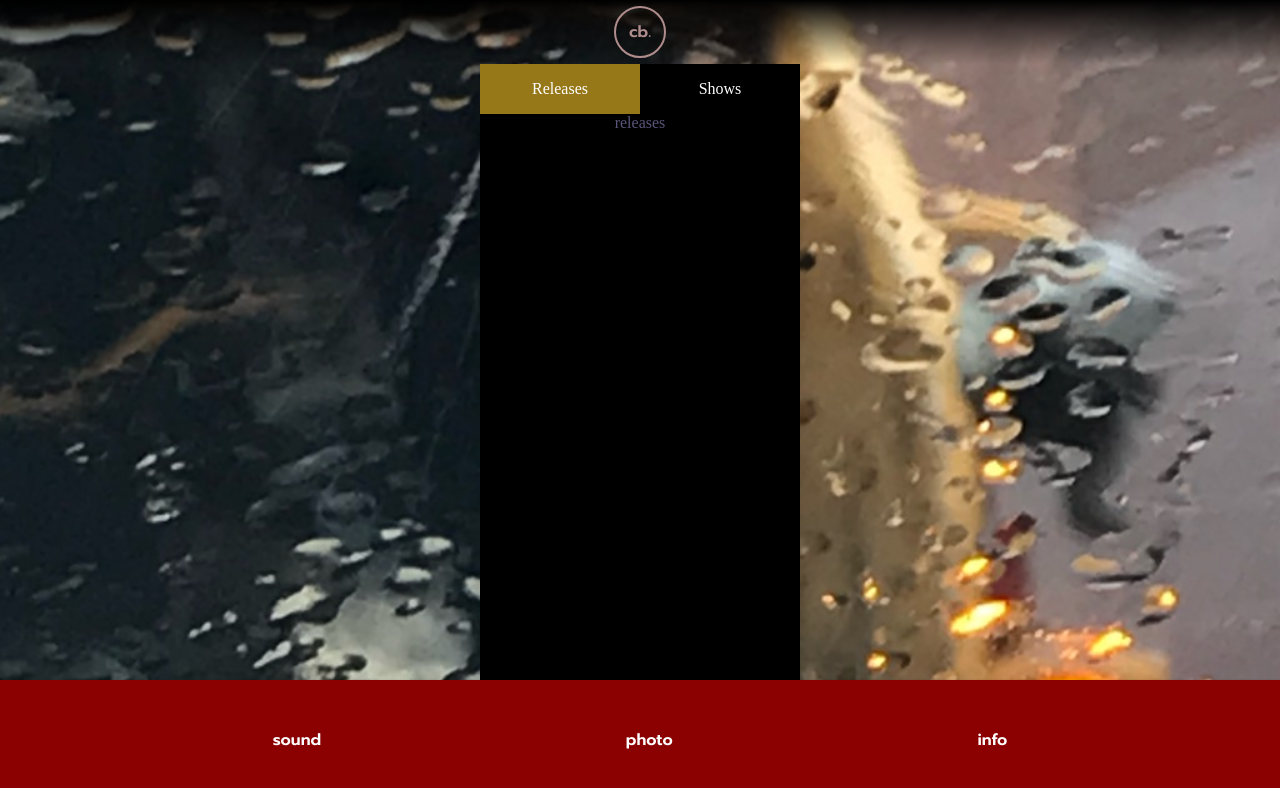
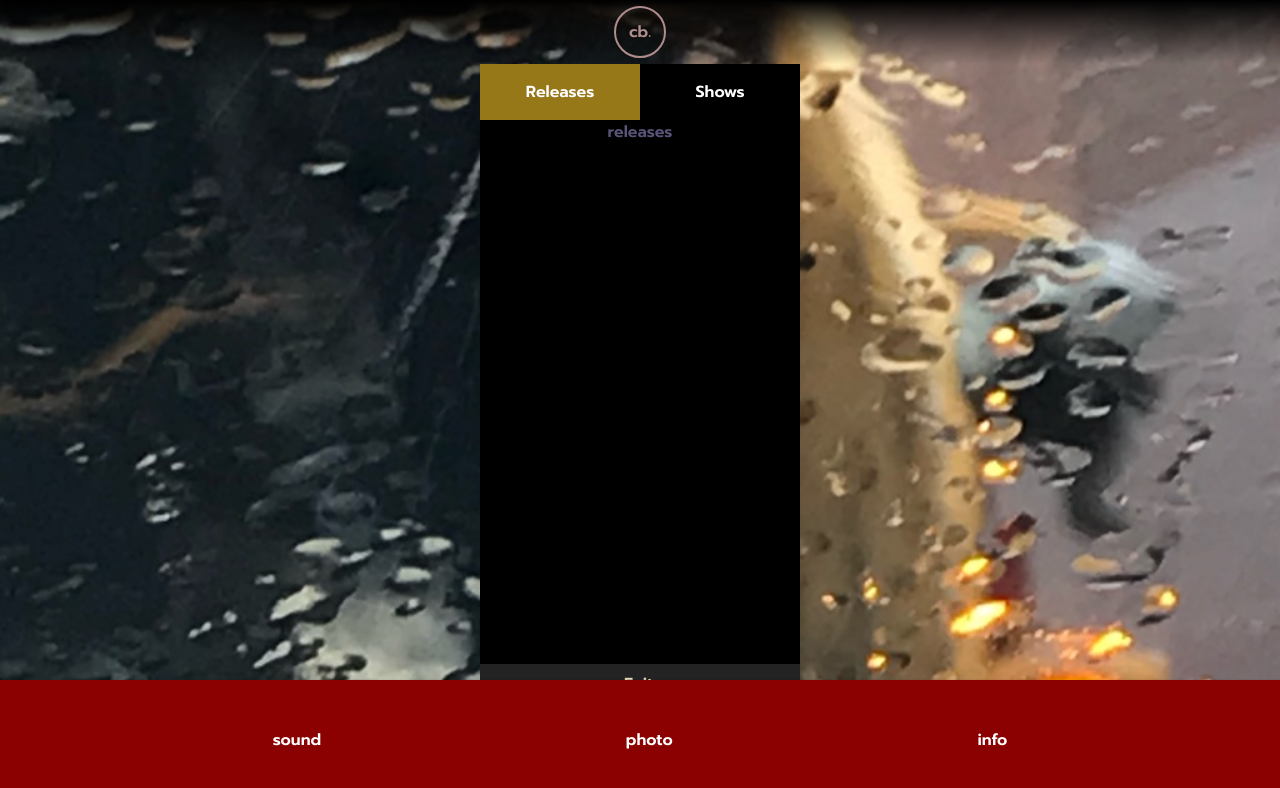
Before and after one commit to hm-factor/cohortb, a React (Create React App) app: page / in a window 1280 px wide. Shown: the top 788 px of the page. Built offline with nearby package versions, Linux system fonts and the light colour scheme.

Commit message:
announcement popup styling overhaul

```diff
--- a/src/App.css
+++ b/src/App.css
@@ -4,15 +4,20 @@ html, body, #root, .main {
     height: 100vh;
     width: 100vw;
     margin: 0px;
+    font-family: prompt;
 }
 
 :root {
-    --border-color: rgb(230,217,185);
+    --almost-white: rgb(230,217,185);
     --backdrop-color: rgb(31,61,12);
     --darker-green: rgb(1,40,1);
-    --text-color: rgb(160, 82, 45);
-    --alt-background: rgb(151,120,25);
+    --pumpkin: rgb(160, 82, 45);
+    --mustard: rgb(151,120,25);
     --lavender: rgb(90,84,121);
+    --btn-grey: rgb(36, 35, 35);
+
+    --announcement-height: 40rem;
+    --footer-height: 2.5rem;
 }
 
 .main {
@@ -282,6 +287,19 @@ html, body, #root, .main {
     width: fit-content;
 }
 
+.announcement-open {
+    position: absolute;
+    left: calc(50% - 5rem);
+    right: calc(50% + 5rem);
+    top: 4rem;
+
+    width: 10rem;
+    background: var(--mustard);
+
+    text-align: center;
+    cursor: pointer;
+}
+
 .announcement-container {
     position: absolute;
     left: calc(50% - 10rem);
@@ -294,7 +312,7 @@ html, body, #root, .main {
     align-items: center; */
 
     width: 20rem;
-    height: 40rem;
+    height: var(--announcement-height);
 
     background: black;
     color: var(--lavender);
@@ -318,14 +336,15 @@ html, body, #root, .main {
     text-align: center;
 }
 .announcement-nav-element:hover {
-    background: var(--backdrop-color);
+    background: var(--mustard);
+    cursor: pointer;
 }
 .nav-selected {
-    background: var(--alt-background);
+    background: var(--mustard);
 }
 
 .announcement-content {
-    height: 100%;
+    max-height: calc(var(--announcement-height) - var(--footer-height) - 56.5px);
     width: 100%;
     display: flex;
     justify-content: center;
@@ -338,11 +357,12 @@ html, body, #root, .main {
     width: 100%;
     overflow-y: scroll;
     padding: 1rem 0;
+    position: relative;
 }
 .show-info {
     width: 70%;
     margin: 1rem 0;
-    border: 1px solid var(--border-color);
+    border: 1px solid var(--almost-white);
     padding: 1rem;
 }
 .show-info:nth-child(even) {
@@ -350,6 +370,25 @@ html, body, #root, .main {
 }
 .show-info:hover {
     background: yellow;
+    cursor: pointer;
+}
+
+.announcement-footer {
+    width: 100%;
+    height: var(--footer-height);
+    background: var(--btn-grey);
+
+    color: var(--almost-white);
+    position: absolute;
+    bottom: 0;
+
+    display: flex;
+    justify-content: center;
+    align-items: center;
+}
+.announcement-footer:hover {
+    background: darkred;
+    cursor: pointer;
 }
 
 /* IPHONE X */
@@ -453,22 +492,22 @@ html, body, #root, .main {
     display: none;
 }
 
+/* SCROLLBAR */
+
 ::-webkit-scrollbar {
     width: 10px;
+    position: absolute;
+    right: 0;
+
+    display: none;
 }
 
 /* Track */
 ::-webkit-scrollbar-track {
-    background: rgb(255,255,255,.4);
-}
-
-/* Handle */
-::-webkit-scrollbar-thumb {
-    background: rgb(37, 37, 37);
-    border-radius: 5px;
+    background: transparent;
 }
 
 /* Handle on hover */
 ::-webkit-scrollbar-thumb:hover {
-    background: darkred;
+    background: var(--almost-white);
 }
--- a/src/components/Announcements/Announcements.tsx
+++ b/src/components/Announcements/Announcements.tsx
@@ -4,9 +4,21 @@ import ReleaseContent from './ReleaseContent';
 
 export default function Announcements() {
     let [content, setContent] = useState('releases');
+    let [exit, setExit] = useState(false);
+
+    function closeAnnouncements() {
+        setExit(true);
+    }
+    function openAnnouncements() {
+        setExit(false);
+    }
 
     return (
-        <div className="announcement-container">
+        <>
+            <nav className={`announcement-open ${exit ? '' : 'off'}`} onClick={openAnnouncements}>
+                announcements
+            </nav>
+            <div className={`announcement-container ${exit ? 'off' : ''}`}>
                 <nav className="announcement-nav">
                     <div
                         className={`announcement-nav-element ${content==='releases' ? 'nav-selected' : ''}`}
@@ -22,6 +34,10 @@ export default function Announcements() {
                         <ShowContent/>
                     )}
                 </div>
+                <div className="announcement-footer" onClick={closeAnnouncements}>
+                    Exit.
                 </div>
+            </div>
+        </>
     )
 }
```
Lines whose indentation alone changed are shown as unchanged.
